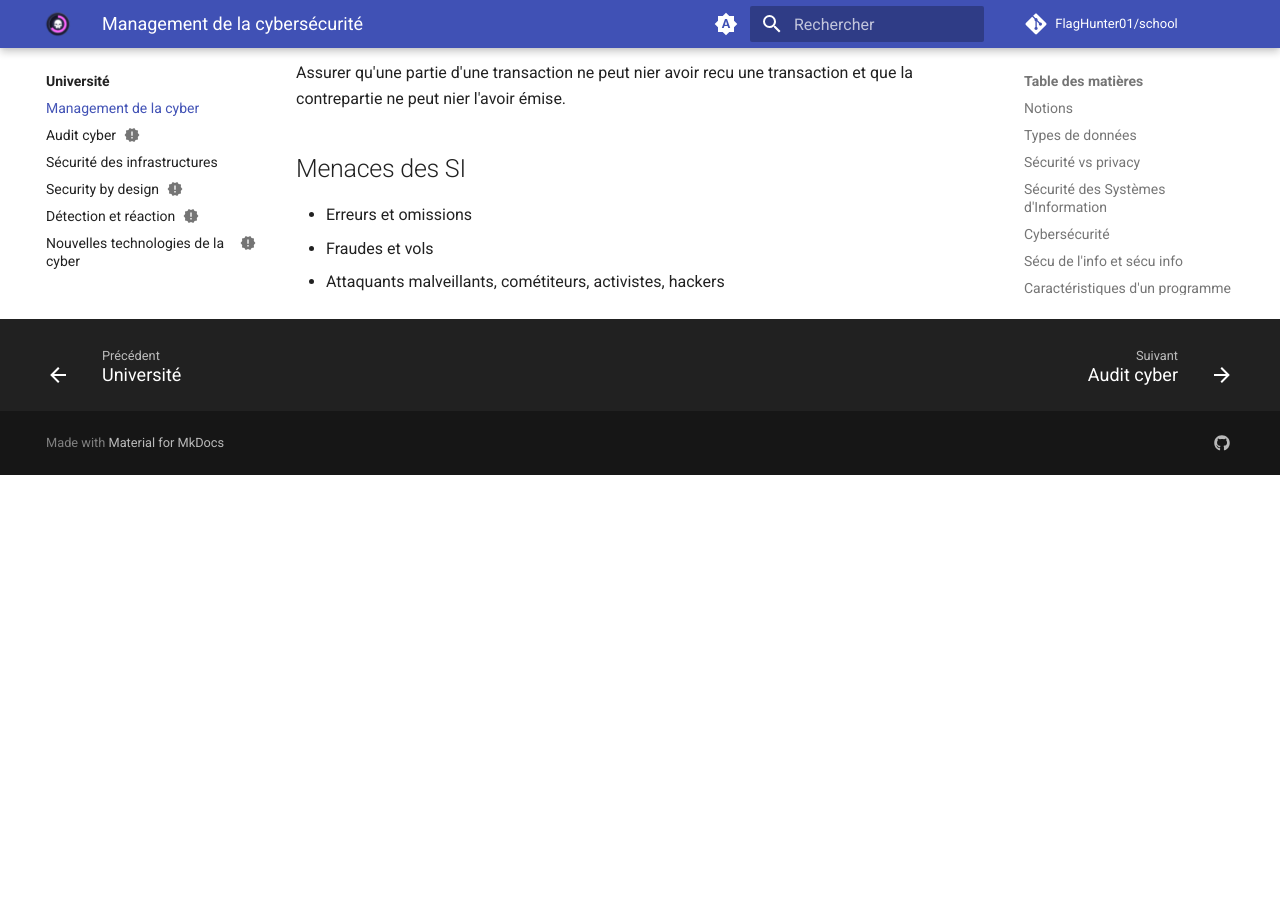
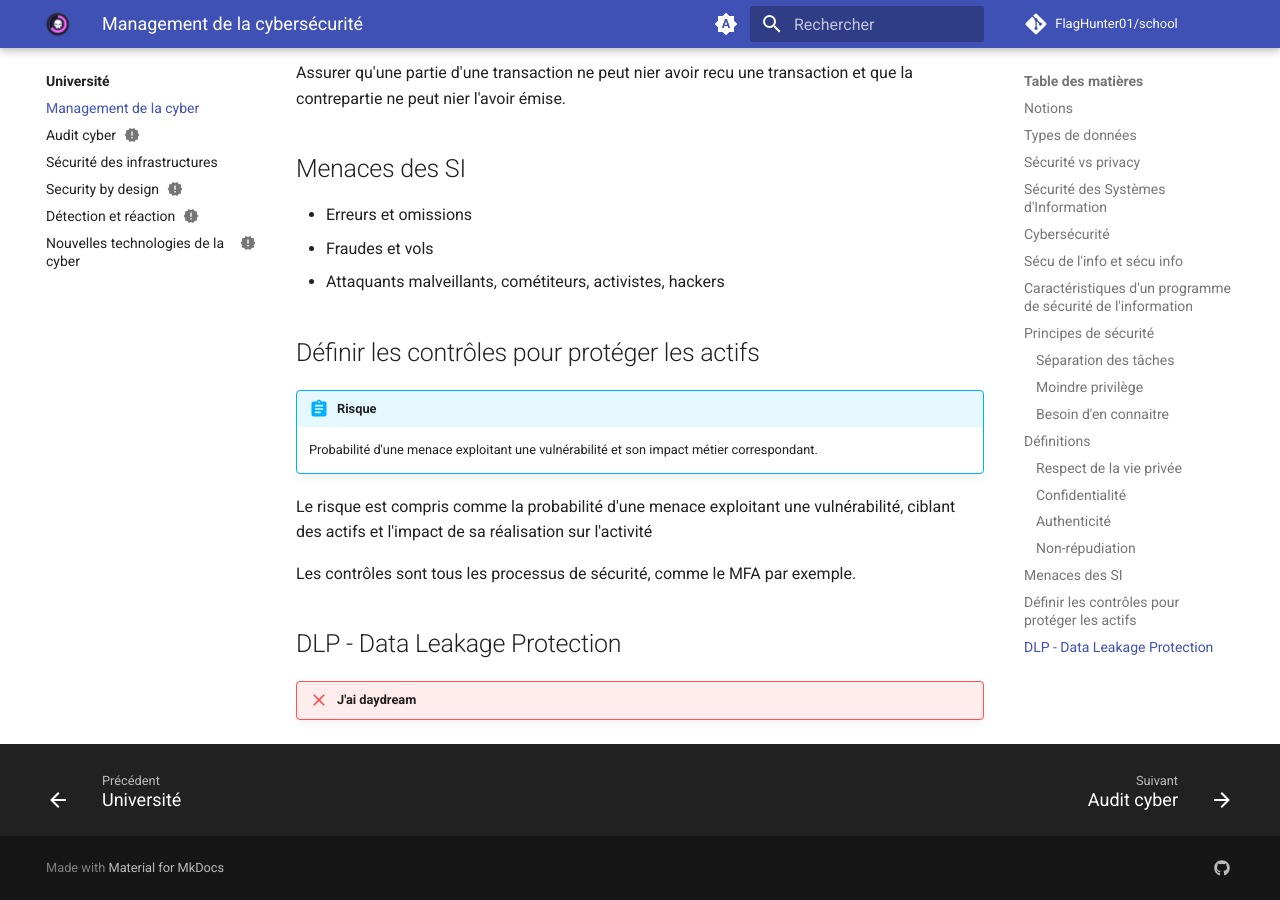
Before and after one commit to FlagHunter01/school, an MkDocs documentation site: the page built from docs/uni/management/index.md, in a window 1280 px wide and 900 px high, scrolled down 4487 px. Built offline with MkDocs 1.6.1 and Material for MkDocs 9.7.7, drawn with Linux system fonts in a browser that asks for light colours; comment, search, counter and statistics services are not loaded; before the commit the page ends 4962 px from its top, so only the background shows below that.

Commit message:
Suite rédac

```diff
--- a/docs/uni/management/index.md
+++ b/docs/uni/management/index.md
@@ -138,3 +138,16 @@ Assurer qu'une partie d'une transaction ne peut nier avoir recu une transaction
 - Erreurs et omissions
 - Fraudes et vols
 - Attaquants malveillants, cométiteurs, activistes, hackers
+
+## Définir les contrôles pour protéger les actifs
+
+!!! abstract "Risque"
+    Probabilité d'une menace exploitant une vulnérabilité et son impact métier correspondant.
+
+Le risque est compris comme la probabilité d'une menace exploitant une vulnérabilité, ciblant des actifs et l'impact de sa réalisation sur l'activité
+
+Les contrôles sont tous les processus de sécurité, comme le MFA par exemple.
+
+## DLP - Data Leakage Protection
+
+!!! failure "J'ai daydream"
```
